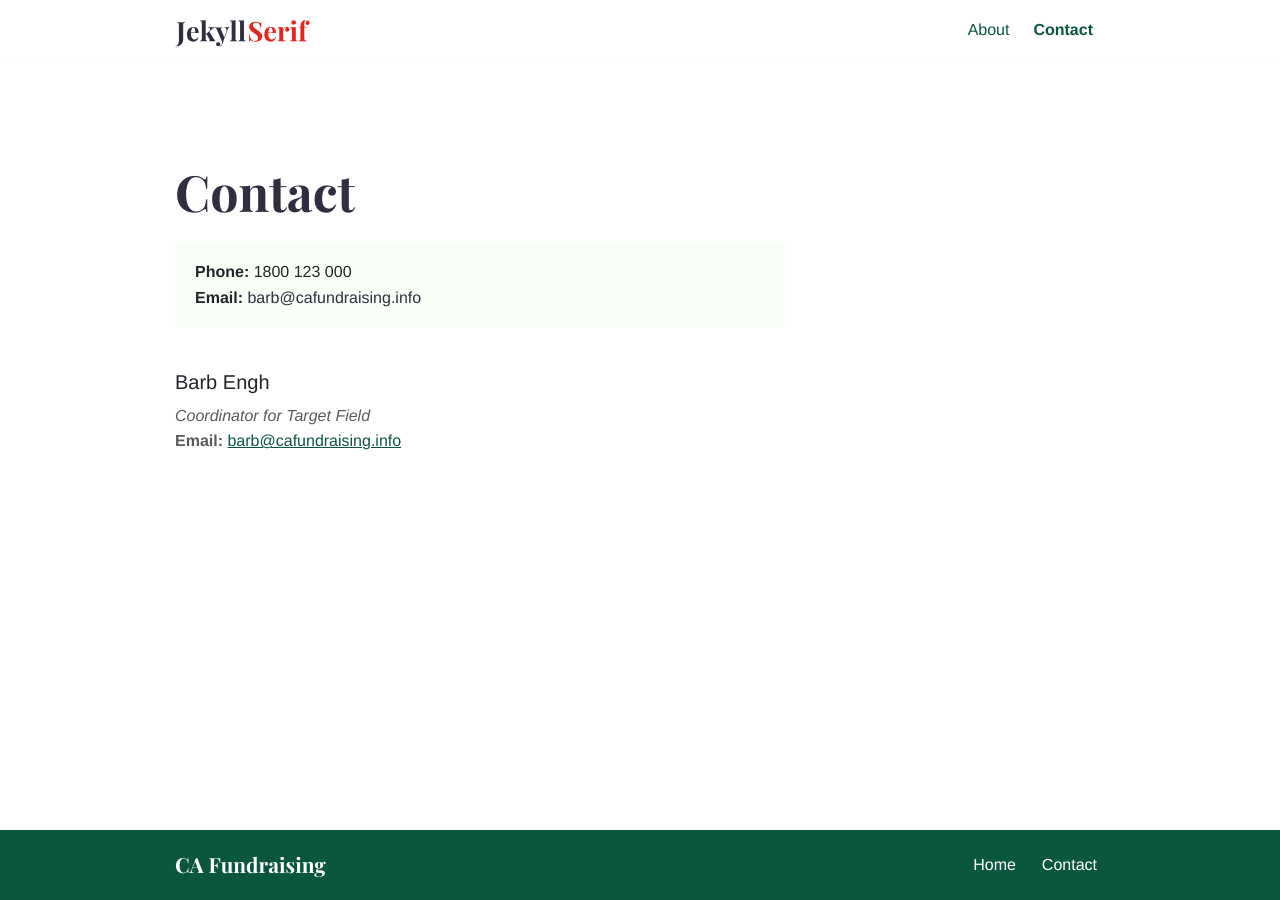
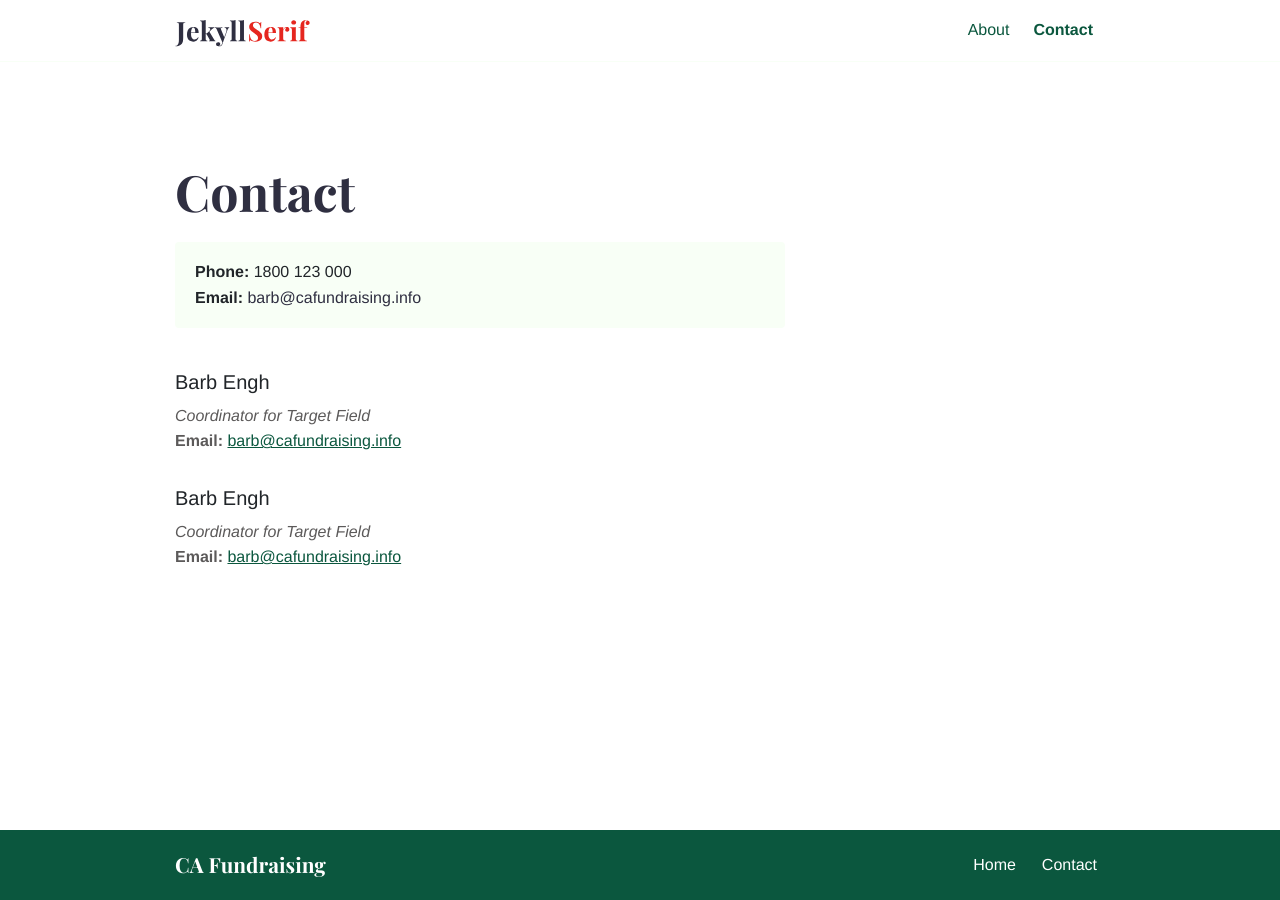
Before and after one commit to Frogdart5/fierce-avocado-6c9b0, a Jekyll site: the page built from contact.md, in a window 1280 px wide. Built offline with Jekyll 4.4.1, drawn with Linux system fonts in a browser that asks for light colours.

Commit message:
contact.md: changed

```diff
--- a/contact.md
+++ b/contact.md
@@ -7,3 +7,7 @@ bodyClass: page-contact
 ### Barb Engh ###
 *Coordinator for Target Field*
 **Email:** <barb@cafundraising.info>
+
+### Barb Engh ###
+*Coordinator for Target Field*
+**Email:** <barb@cafundraising.info>
```
